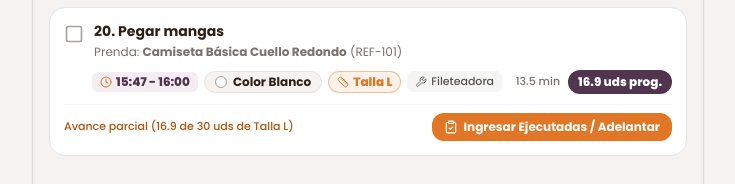
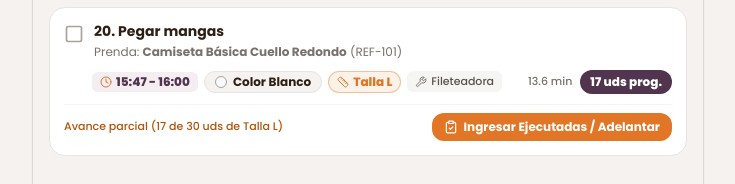
Before and after one commit to solucionesos/costuraplan, a React (Vite) app: page / in a window 1280 px wide. Shown: the part 3765-3949 px from the top of the page, without its empty margins (272-1007 px from the left). Built offline with nearby package versions, Linux system fonts and the light colour scheme.

Commit message:
feat: programar siempre cantidades enteras de operaciones redondeando hacia arriba (Math.ceil)

```diff
--- a/src/components/CalendarPlanView.tsx
+++ b/src/components/CalendarPlanView.tsx
@@ -162,7 +162,8 @@ export const CalendarPlanView: React.FC<CalendarPlanViewProps> = ({
     if (!reportingBlock) return null;
     const order = productions.find((p) => p.id === reportingBlock.productionId);
     if (!order) return null;
-    const numericUnits = parseFloat(unitsExecutedInput);
+    const rawUnits = parseFloat(unitsExecutedInput);
+    const numericUnits = isNaN(rawUnits) ? NaN : Math.ceil(rawUnits);
     return validateExecutionReport(order, {
       reportDate: reportDateInput,
       scheduledSourceDate: reportingBlock.date,
@@ -179,7 +180,7 @@ export const CalendarPlanView: React.FC<CalendarPlanViewProps> = ({
     if (!reportingBlock || !currentValidation || !currentValidation.valid) {
       return;
     }
-    const numericUnits = parseFloat(unitsExecutedInput);
+    const numericUnits = Math.ceil(parseFloat(unitsExecutedInput));
     onSubmitExecutionReport(reportingBlock.productionId, {
       reportDate: reportDateInput,
       scheduledSourceDate: reportingBlock.date,
@@ -970,7 +971,7 @@ export const CalendarPlanView: React.FC<CalendarPlanViewProps> = ({
                 </div>
                 <input
                   type="number"
-                  step="any"
+                  step="1"
                   min="0"
                   max={
                     currentValidation?.maxAllowedUnits ??
@@ -989,12 +990,12 @@ export const CalendarPlanView: React.FC<CalendarPlanViewProps> = ({
                     type="button"
                     onClick={() =>
                       setUnitsExecutedInput(
-                        String(Math.floor(reportingBlock.unitsAssigned / 2))
+                        String(Math.ceil(reportingBlock.unitsAssigned / 2))
                       )
                     }
                     className="px-2.5 py-1 rounded-lg bg-stone-100 hover:bg-stone-200 text-[#2e1f14] text-xs font-medium"
                   >
-                    Mitad ({Math.floor(reportingBlock.unitsAssigned / 2)} uds)
+                    Mitad ({Math.ceil(reportingBlock.unitsAssigned / 2)} uds)
                   </button>
                   <button
                     type="button"
--- a/src/domain/scheduler.ts
+++ b/src/domain/scheduler.ts
@@ -53,6 +53,7 @@ export function sortSizes(
   const direction = sortOrder === 'desc' ? -1 : 1;
   return [...sizes]
     .filter((s) => s.units > 0 && s.size.trim().length > 0)
+    .map((s) => ({ ...s, units: Math.ceil(s.units) }))
     .sort((a, b) => {
       const rankA = getSizeRank(a.size);
       const rankB = getSizeRank(b.size);
@@ -73,15 +74,18 @@ export function getOrderedColorSizes(
       return valid;
     }
   }
-  return color.units > 0 ? [{ size: 'Única', units: color.units }] : [];
+  return color.units > 0 ? [{ size: 'Única', units: Math.ceil(color.units) }] : [];
 }
 
 export function getColorTotalUnits(color: ColorBatch): number {
   if (color.sizes && color.sizes.length > 0) {
-    const sum = color.sizes.reduce((acc, s) => acc + Math.max(0, s.units), 0);
+    const sum = color.sizes.reduce(
+      (acc, s) => acc + Math.max(0, Math.ceil(s.units)),
+      0
+    );
     if (sum > 0) return sum;
   }
-  return Math.max(0, color.units);
+  return Math.max(0, Math.ceil(color.units));
 }
 
 export function parseTimeToMinutes(clock: string): number {
@@ -307,7 +311,7 @@ export function validateExecutionReport(
   );
   const maxAllowedUnits = Math.max(
     0,
-    Math.round((targetTotalUnits - alreadyExecuted) * 10) / 10
+    Math.ceil(targetTotalUnits - alreadyExecuted)
   );
 
   const sizeLabel = matchingSize ? ` - Talla ${matchingSize.size}` : '';
@@ -323,10 +327,13 @@ export function validateExecutionReport(
     };
   }
 
-  if (params.unitsExecuted > maxAllowedUnits + 0.01) {
+  const normalizedUnitsExecuted = Math.ceil(params.unitsExecuted);
+  const normalizedPlannedUnits = Math.ceil(params.plannedUnitsOnBlock);
+
+  if (normalizedUnitsExecuted > maxAllowedUnits) {
     return {
       valid: false,
-      error: `No puedes reportar ${params.unitsExecuted} uds porque solo quedan ${maxAllowedUnits} uds pendientes para ${op.operationName} (${color.colorName}${sizeLabel}).`,
+      error: `No puedes reportar ${normalizedUnitsExecuted} uds porque solo quedan ${maxAllowedUnits} uds pendientes para ${op.operationName} (${color.colorName}${sizeLabel}).`,
       noveltyType: 'exact',
       shortfallUnits: 0,
       maxAllowedUnits,
@@ -335,7 +342,7 @@ export function validateExecutionReport(
   }
 
   const isAdvance = params.reportDate < params.scheduledSourceDate;
-  if (isAdvance && params.unitsExecuted <= 0) {
+  if (isAdvance && normalizedUnitsExecuted <= 0) {
     return {
       valid: false,
       error: 'Para adelantar una operación de un día futuro debes ingresar al menos 1 unidad ejecutada.',
@@ -352,13 +359,13 @@ export function validateExecutionReport(
       noveltyType: 'advance',
       shortfallUnits: 0,
       maxAllowedUnits,
-      summaryMessage: `Estás reportando el día ${params.reportDate} un adelanto de ${params.unitsExecuted} uds de "${op.operationName}" (Color ${color.colorName}${sizeLabel}) que estaba programada para el día ${params.scheduledSourceDate}. Se descontarán estas unidades del día futuro y se recalculará todo el calendario.`,
+      summaryMessage: `Estás reportando el día ${params.reportDate} un adelanto de ${normalizedUnitsExecuted} uds de "${op.operationName}" (Color ${color.colorName}${sizeLabel}) que estaba programada para el día ${params.scheduledSourceDate}. Se descontarán estas unidades del día futuro y se recalculará todo el calendario.`,
     };
   }
 
   const shortfall = Math.max(
     0,
-    Math.round((params.plannedUnitsOnBlock - params.unitsExecuted) * 10) / 10
+    normalizedPlannedUnits - normalizedUnitsExecuted
   );
 
   if (shortfall > 0) {
@@ -367,18 +374,18 @@ export function validateExecutionReport(
       noveltyType: 'shortfall',
       shortfallUnits: shortfall,
       maxAllowedUnits,
-      summaryMessage: `Se ejecutaron ${params.unitsExecuted} uds de las ${params.plannedUnitsOnBlock} uds programadas para el día ${params.reportDate}. Las ${shortfall} unidades faltantes de "${op.operationName}" (Color ${color.colorName}${sizeLabel}) se trasladarán automáticamente al siguiente día hábil y se reprogramará el calendario.`,
+      summaryMessage: `Se ejecutaron ${normalizedUnitsExecuted} uds de las ${normalizedPlannedUnits} uds programadas para el día ${params.reportDate}. Las ${shortfall} unidades faltantes de "${op.operationName}" (Color ${color.colorName}${sizeLabel}) se trasladarán automáticamente al siguiente día hábil y se reprogramará el calendario.`,
     };
   }
 
-  if (params.unitsExecuted > params.plannedUnitsOnBlock) {
-    const extra = Math.round((params.unitsExecuted - params.plannedUnitsOnBlock) * 10) / 10;
+  if (normalizedUnitsExecuted > normalizedPlannedUnits) {
+    const extra = normalizedUnitsExecuted - normalizedPlannedUnits;
     return {
       valid: true,
       noveltyType: 'overproduction',
       shortfallUnits: 0,
       maxAllowedUnits,
-      summaryMessage: `Se ejecutaron ${params.unitsExecuted} uds (${extra} uds más de las ${params.plannedUnitsOnBlock} uds programadas el ${params.reportDate}). Se adelantará el saldo restante en el calendario.`,
+      summaryMessage: `Se ejecutaron ${normalizedUnitsExecuted} uds (${extra} uds más de las ${normalizedPlannedUnits} uds programadas el ${params.reportDate}). Se adelantará el saldo restante en el calendario.`,
     };
   }
 
@@ -387,7 +394,7 @@ export function validateExecutionReport(
     noveltyType: 'exact',
     shortfallUnits: 0,
     maxAllowedUnits,
-    summaryMessage: `Se completaron las ${params.unitsExecuted} uds programadas de "${op.operationName}" (Color ${color.colorName}${sizeLabel}) en el día ${params.reportDate}.`,
+    summaryMessage: `Se completaron las ${normalizedUnitsExecuted} uds programadas de "${op.operationName}" (Color ${color.colorName}${sizeLabel}) en el día ${params.reportDate}.`,
   };
 }
 
@@ -403,9 +410,11 @@ export function applyExecutionReportToOrder(
     plannedUnitsOnBlock: number;
   }
 ): ProductionOrder {
+  const normalizedUnitsExecuted = Math.ceil(params.unitsExecuted);
+  const normalizedPlannedUnits = Math.ceil(params.plannedUnitsOnBlock);
   const isShortfall =
     params.reportDate >= params.scheduledSourceDate &&
-    params.unitsExecuted < params.plannedUnitsOnBlock;
+    normalizedUnitsExecuted < normalizedPlannedUnits;
 
   const newLog: ExecutionLog = {
     id: `exec-${Date.now()}-${Math.random().toString(36).slice(2, 6)}`,
@@ -414,8 +423,8 @@ export function applyExecutionReportToOrder(
     colorId: params.colorId,
     size: params.size,
     operationId: params.operationId,
-    unitsExecuted: Math.round(params.unitsExecuted * 10) / 10,
-    plannedUnitsAtReport: params.plannedUnitsOnBlock,
+    unitsExecuted: normalizedUnitsExecuted,
+    plannedUnitsAtReport: normalizedPlannedUnits,
     shiftRemainingToNextDay: isShortfall,
     createdAt: new Date().toISOString(),
   };
@@ -623,7 +632,7 @@ export function buildProductionSchedule(
       const prevDone = runningUnitsByKey.get(key) ?? 0;
       const effectiveUnits = Math.max(
         0,
-        Math.min(sizeMaxUnits - prevDone, log.unitsExecuted)
+        Math.min(sizeMaxUnits - prevDone, Math.ceil(log.unitsExecuted))
       );
       const newDone = prevDone + effectiveUnits;
       runningUnitsByKey.set(key, newDone);
@@ -651,7 +660,7 @@ export function buildProductionSchedule(
         log.shiftRemainingToNextDay &&
         log.plannedUnitsAtReport !== undefined &&
         log.unitsExecuted < log.plannedUnitsAtReport
-          ? Math.round((log.plannedUnitsAtReport - log.unitsExecuted) * 10) / 10
+          ? Math.ceil(log.plannedUnitsAtReport - log.unitsExecuted)
           : 0;
 
       const allColorOpsDone =
@@ -803,7 +812,7 @@ export function buildProductionSchedule(
           );
           const pendingUnits = Math.max(
             0,
-            Math.round((sizeItem.units - executedUnits) * 1000) / 1000
+            Math.ceil(sizeItem.units - executedUnits)
           );
 
           for (const l of logs) {
@@ -824,15 +833,14 @@ export function buildProductionSchedule(
             }
           }
 
-          if (pendingUnits <= 0.001) {
+          if (pendingUnits <= 0) {
             continue;
           }
 
-          let minutesLeftForOp =
-            Math.round(pendingUnits * op.minutesPerUnit * 1000) / 1000;
+          let unitsLeftForOp = pendingUnits;
 
           let safetyCounter = 0;
-          while (minutesLeftForOp > 0.001 && safetyCounter < 500) {
+          while (unitsLeftForOp > 0 && safetyCounter < 500) {
             safetyCounter += 1;
             const dayPlan = ensureDayPlan(cursorDate);
 
@@ -868,17 +876,18 @@ export function buildProductionSchedule(
               }
             }
 
-            const allocatedMinutes = Math.min(
-              availableForOrderToday,
-              minutesLeftForOp
+            // Always schedule whole integer operation units rounded UP (Math.ceil)
+            const rawUnitsForToday = availableForOrderToday / op.minutesPerUnit;
+            const unitsAssigned = Math.min(
+              unitsLeftForOp,
+              Math.max(1, Math.ceil(rawUnitsForToday - 1e-9))
             );
+            const allocatedMinutes =
+              Math.round(unitsAssigned * op.minutesPerUnit * 100) / 100;
             const startUsed = dayPlan.usedMinutes;
             const clocks = computeClocks(cursorDate, startUsed, allocatedMinutes);
 
-            minutesLeftForOp = Math.max(
-              0,
-              Math.round((minutesLeftForOp - allocatedMinutes) * 1000) / 1000
-            );
+            unitsLeftForOp = Math.max(0, unitsLeftForOp - unitsAssigned);
             dayPlan.usedMinutes =
               Math.round((dayPlan.usedMinutes + allocatedMinutes) * 100) / 100;
             dayPlan.remainingMinutes = Math.max(
@@ -891,11 +900,9 @@ export function buildProductionSchedule(
               (orderPendingUsedByDate.get(cursorDate) ?? 0) + allocatedMinutes
             );
 
-            const isOpDone = minutesLeftForOp <= 0.001;
+            const isOpDone = unitsLeftForOp === 0;
             const isSizeDone = isOpDone && isLastOpOfSize;
             const isColorDone = isOpDone && isLastOpOfColor;
-            const unitsAssigned =
-              Math.round((allocatedMinutes / op.minutesPerUnit) * 10) / 10;
 
             const taskKey = isSingleUnicaSize
               ? `${order.id}__${color.id}__${op.operationId}__${cursorDate}`
```
Also changed, not shown: 1 other file (tests, documents, lock files or other folders).
